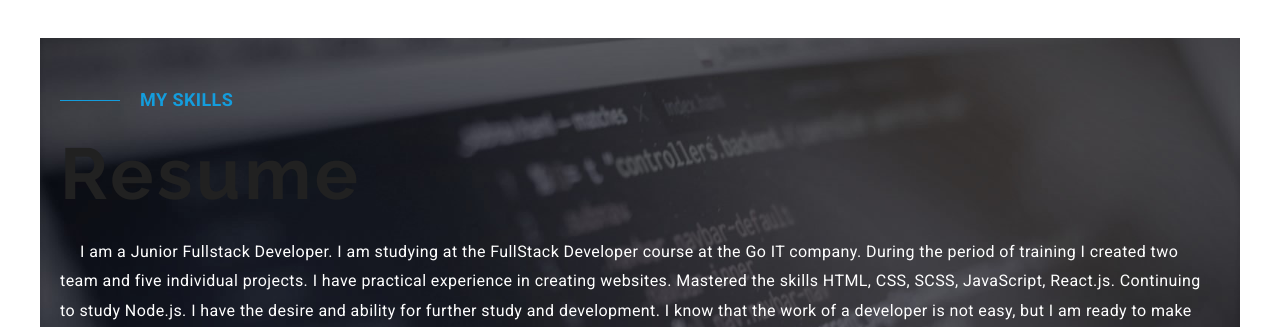
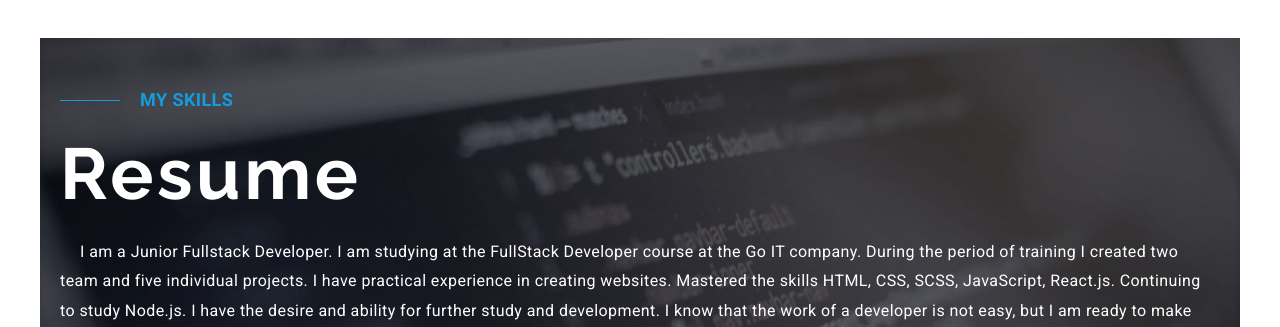
Before and after one commit to petrenkodmytro/my-portfolio, a website: page index.html in a window 1280 px wide. Shown: the part 1580-1907 px from the top of the page. Drawn offline with nearby package versions, Linux system fonts and the light colour scheme.

```diff
--- a/sass/layouts/_5-resume.scss
+++ b/sass/layouts/_5-resume.scss
@@ -14,15 +14,15 @@
   margin-bottom: 20px;
 }
 
-// .resume-title {
-//   color: var(--secondary-bg-color);
-//   margin-bottom: 42px;
-//   font-size: 28px;
+.resume-title {
+  color: var(--secondary-bg-color);
+  // margin-bottom: 42px;
+  // font-size: 28px;
 
-//   @include tablet {
-//     font-size: 42px;
-//   }
-// }
+  // @include tablet {
+  //   font-size: 42px;
+  // }
+}
 
 .resume-after-title {
   margin-bottom: 20px;
```
Also changed, not shown: css/main.css, css/main.min.css, 2 other files.
